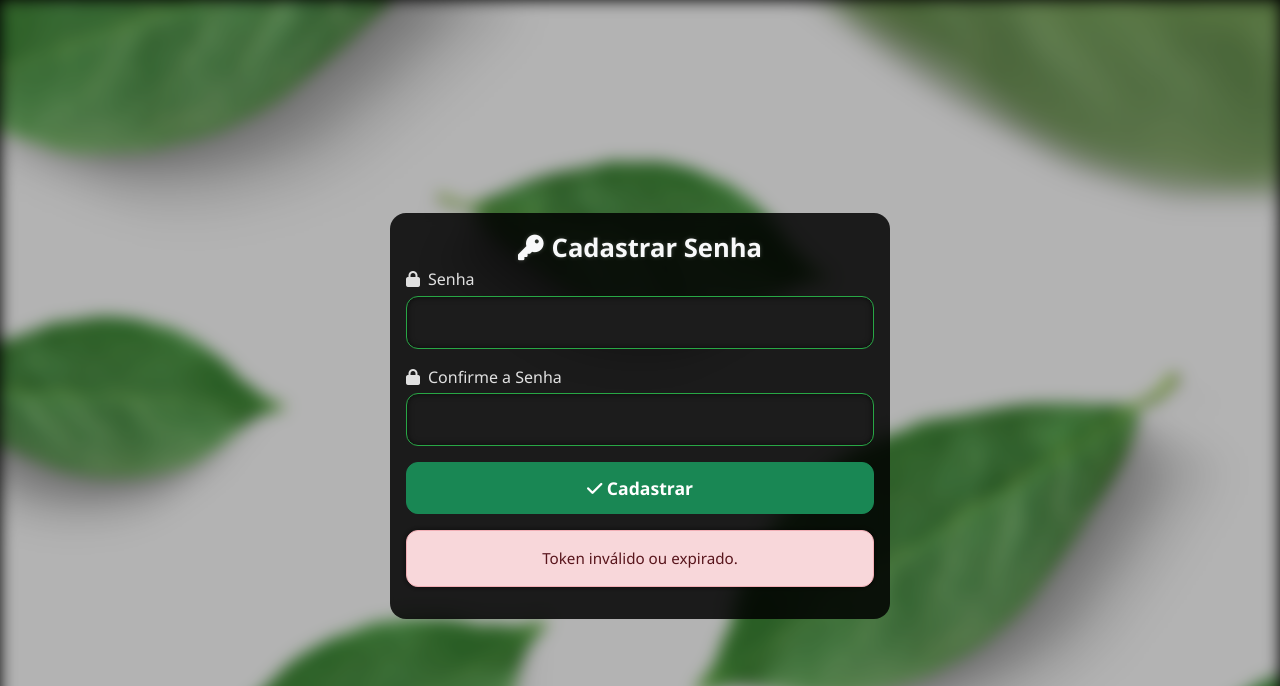
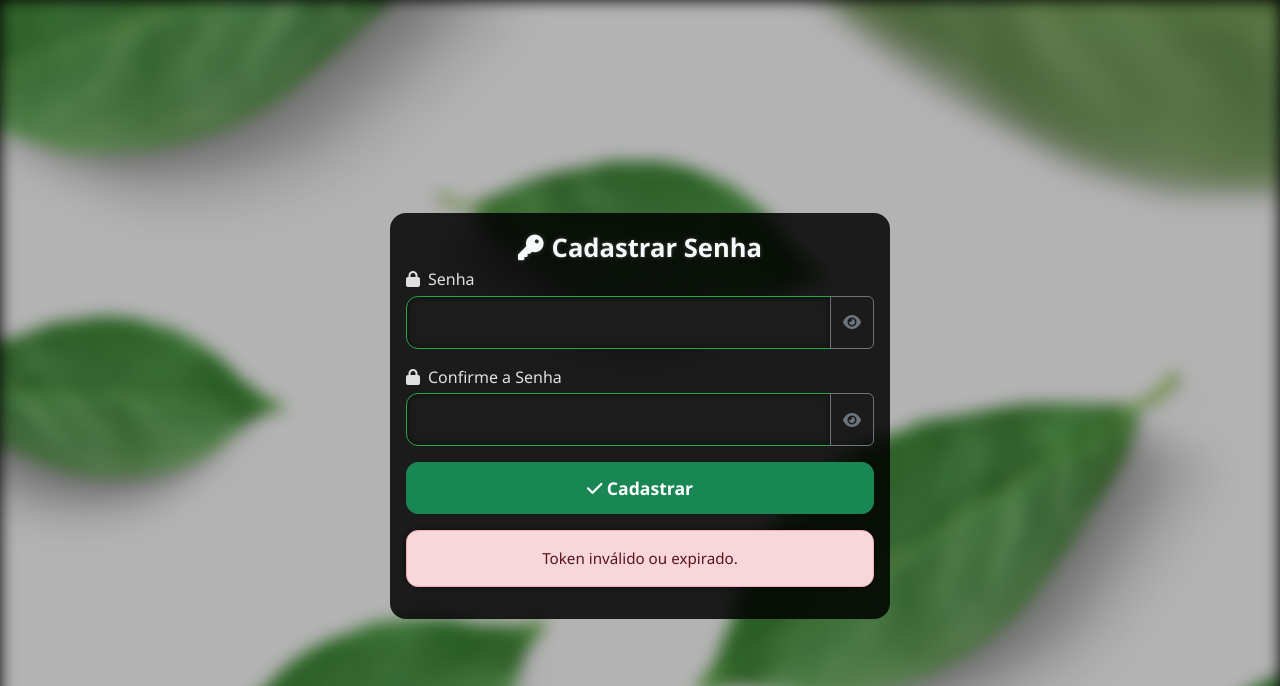
Before and after one commit to vinicius-agross/qrcode-festao, a Django app: page /cadastrar-senha/confirmar/ in a window 1280 px wide. Shown: the top 686 px of the page. Run offline with Django 4.2, Linux system fonts and the light colour scheme.

Commit message:
botao visualizar senha

```diff
--- a/templates/cadastro/cadastrar_confirm.html
+++ b/templates/cadastro/cadastrar_confirm.html
@@ -24,13 +24,23 @@
                     <label for="senha1" class="icon-label">
                         <i class="fas fa-lock"></i> Senha
                     </label>
-                    <input type="password" id="senha1" name="senha1" class="form-control mobile-input" required>
+                    <div class="input-group">
+                        <input type="password" id="senha1" name="senha1" class="form-control mobile-input" required>
+                        <button type="button" class="btn btn-outline-secondary toggle-password" data-target="senha1">
+                            <i class="fas fa-eye"></i>
+                        </button>
+                    </div>
                 </div>
                 <div class="mb-3">
                     <label for="senha2" class="icon-label">
                         <i class="fas fa-lock"></i> Confirme a Senha
                     </label>
-                    <input type="password" id="senha2" name="senha2" class="form-control mobile-input" required>
+                    <div class="input-group">
+                        <input type="password" id="senha2" name="senha2" class="form-control mobile-input" required>
+                        <button type="button" class="btn btn-outline-secondary toggle-password" data-target="senha2">
+                            <i class="fas fa-eye"></i>
+                        </button>
+                    </div>
                 </div>
                 <button type="submit" class="btn btn-lg-mobile btn-success">
                     <i class="fas fa-check"></i> Cadastrar
@@ -44,6 +54,25 @@
             </form>
         </div>
     </div>
+    <script>
+        document.querySelectorAll('.toggle-password').forEach(button => {
+            button.addEventListener('click', () => {
+                const targetId = button.getAttribute('data-target');
+                const targetInput = document.getElementById(targetId);
+                const icon = button.querySelector('i');
+
+                if (targetInput.type === 'password') {
+                    targetInput.type = 'text';
+                    icon.classList.remove('fa-eye');
+                    icon.classList.add('fa-eye-slash');
+                } else {
+                    targetInput.type = 'password';
+                    icon.classList.remove('fa-eye-slash');
+                    icon.classList.add('fa-eye');
+                }
+            });
+        });
+    </script>
 </body>
 
 </html>
```
Also changed, not shown: templates/cadastro/login.html (+7 -3 lines).
